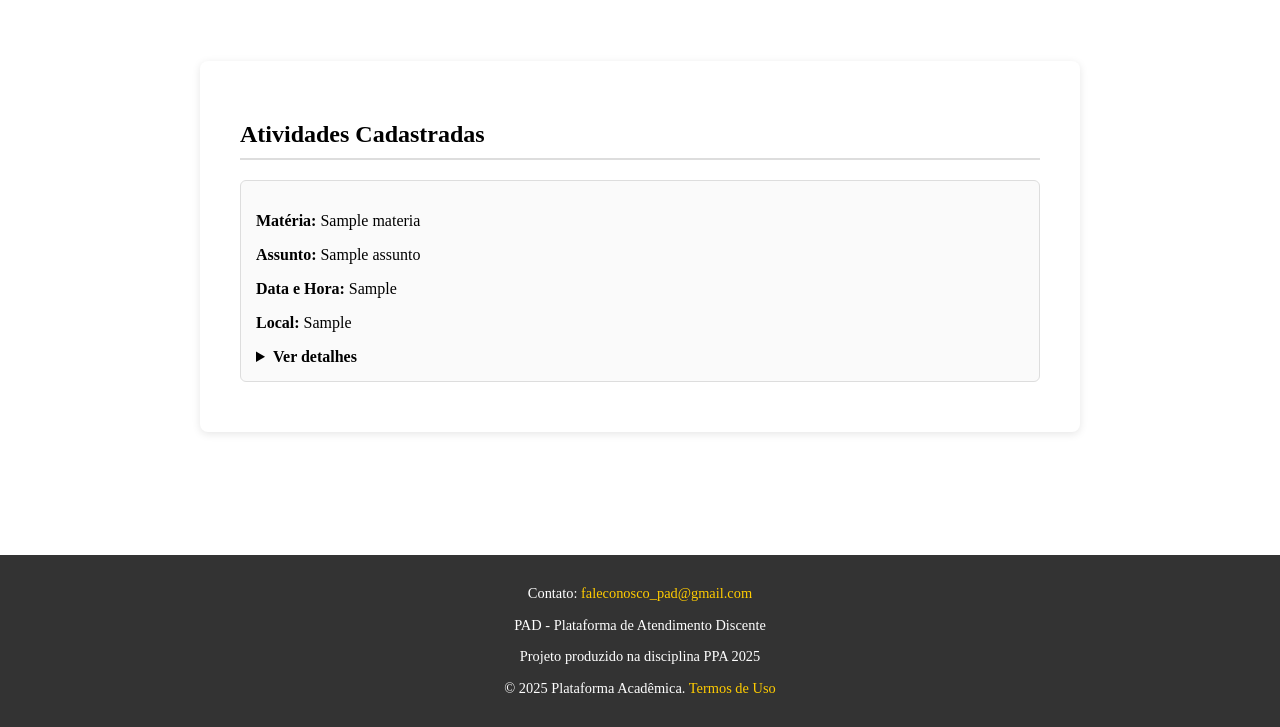
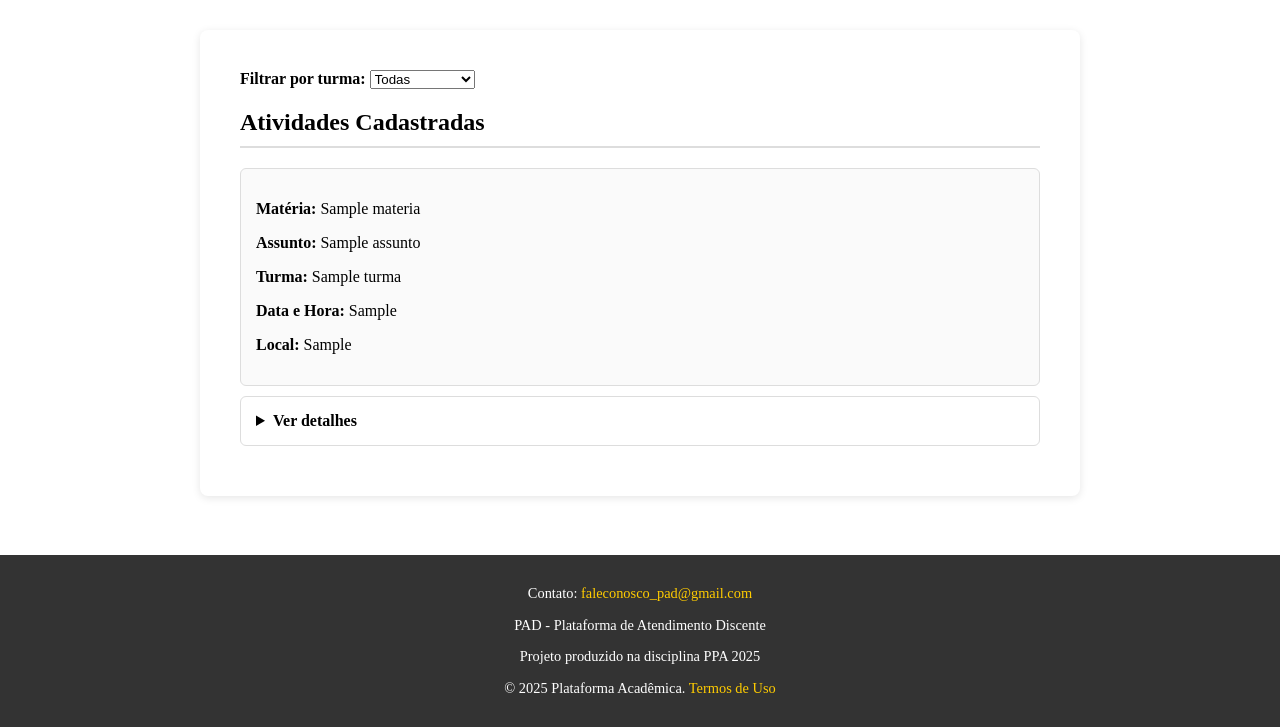
Before and after one commit to villa-junior/pad, a Flask app: template codigo/templates/atividades.html in a window 1280 px wide. Shown: the part 73-800 px from the top of the page. Run offline with Flask 3, Linux system fonts and the light colour scheme; the template is opened without the code that fills it: most values are stand-ins (such as "Sample title", 1, 10 or a date in 2020).

Commit message:
Filtro de atividades e delete_atividades

```diff
--- a/codigo/main.py
+++ b/codigo/main.py
@@ -1,5 +1,5 @@
-from atividadespad import insert_atividade, get_atividades
-from flask import Flask,render_template,url_for,session,request,redirect,flash,g
+from atividadespad import insert_atividade, get_atividades, delete_atividade
+from flask import Flask,render_template,url_for,session,request,redirect,flash,g, jsonify
 from faleConosco import insert_reclamacao,get_reclamacao
 from database import close_db
 from models import Turma, TipoAtividade, FormaAplicacao, LocalProva
@@ -82,6 +82,15 @@ def atividades():
         atividades = []
     return render_template("atividades.html", atividades=atividades)
 
+@app.route('/atividades/<int:id>', methods=['DELETE'])
+@login_required
+def excluir_atividade(id):
+    try:
+        delete_atividade(id)
+        return jsonify({"message": "Atividade excluída com sucesso."}), 200
+    except Exception as e:
+        return jsonify({"error": str(e)}), 400
+
 @app.route("/reclamar", methods=('GET', 'POST'))
 @login_required
 def post_reclamacoes_endpoint():
--- a/codigo/static/css/style.css
+++ b/codigo/static/css/style.css
@@ -143,3 +143,32 @@ footer a {
 footer a:hover {
     text-decoration: underline;
 }
+
+.atividade-row {
+    position: relative;
+    background: #fafafa;
+    padding: 15px;
+    border: 1px solid #ddd;
+    border-radius: 6px;
+    margin-bottom: 10px;
+}
+
+.detalhes-row {
+    padding: 15px;
+    border: 1px solid #ddd;
+    border-radius: 6px;
+    margin-bottom: 10px;
+}
+
+.btn-excluir {
+    display:none;
+    position:absolute;
+    right:10px;
+    top:10px;
+    background:#e74c3c;
+    color:#fff;
+    border:none;
+    padding:5px 10px;
+    border-radius:3px;
+    cursor:pointer;
+}
--- a/codigo/static/js/atividades.js
+++ b/codigo/static/js/atividades.js
@@ -1,20 +1,87 @@
-document.addEventListener('DOMContentLoaded', function() {
+document.addEventListener('DOMContentLoaded', function () {
     const atividadeRows = document.querySelectorAll('.atividade-row');
+    const detalhesRows = document.querySelectorAll('.detalhes-row');
+    const filtroTurma = document.getElementById('filtroTurma');
+    const botoesExcluir = document.querySelectorAll('.btn-excluir');
 
+    // Alternar visibilidade dos detalhes
     atividadeRows.forEach(row => {
-        row.addEventListener('click', function() {
-
+        row.addEventListener('click', function () {
             const detalhesRow = this.nextElementSibling;
 
-
-            document.querySelectorAll('.detalhes-row').forEach(dRow => {
+            detalhesRows.forEach(dRow => {
                 if (dRow !== detalhesRow) {
                     dRow.classList.remove('active');
                 }
             });
 
-
             detalhesRow.classList.toggle('active');
         });
     });
+
+    // Filtro por turma
+    if (filtroTurma) {
+        filtroTurma.addEventListener('change', () => {
+            const turmaSelecionada = filtroTurma.value;
+
+            atividadeRows.forEach(row => {
+                const detalhesRow = row.nextElementSibling;
+                const turmaTexto = row.querySelector('.turma').innerText;
+                const turma = turmaTexto.replace('Turma:', '').trim();
+
+                if (turmaSelecionada === 'todas' || turma === turmaSelecionada) {
+                    row.style.display = '';
+                    detalhesRow.style.display = '';
+                } else {
+                    row.style.display = 'none';
+                    detalhesRow.style.display = 'none';
+                }
+            });
+        });
+    }
+
+
+
+    atividadeRows.forEach((row, i) => {
+        const btnExcluir = botoesExcluir[i];
+        if (!btnExcluir) return;
+
+        btnExcluir.style.display = 'none';
+
+        row.addEventListener('click', (e) => {
+            e.stopPropagation();
+
+            botoesExcluir.forEach(b => b.style.display = 'none');
+
+            if (btnExcluir.style.display === 'none' || btnExcluir.style.display === '') {
+                btnExcluir.style.display = 'inline-block';
+            } else {
+                btnExcluir.style.display = 'none';
+            }
+        });
+
+        btnExcluir.addEventListener('click', (e) => {
+            e.stopPropagation(); // para não acionar o toggle do row
+            const atividadeId = btnExcluir.getAttribute('data-id');
+            const confirmar = confirm('Tem certeza que deseja excluir esta atividade?');
+            if (confirmar) {
+                fetch(`/atividades/${atividadeId}`, { method: 'DELETE' })
+    .then(response => response.json())
+    .then(data => {
+        if (data.message) {
+            alert(data.message);
+            location.reload();
+        } else {
+            alert(data.error || 'Erro ao excluir.');
+        }
+    })
+    .catch(() => alert('Erro na requisição.'));
+            }
+        });
+    });
+
+    // Clicar fora esconde todos os botões excluir
+    document.body.addEventListener('click', () => {
+        botoesExcluir.forEach(b => b.style.display = 'none');
+    });
 });
--- a/codigo/templates/atividades.html
+++ b/codigo/templates/atividades.html
@@ -16,15 +16,31 @@
     </header>
 
     <main>
+        <div>
+    <label for="filtroTurma"><strong>Filtrar por turma:</strong></label>
+    <select id="filtroTurma">
+        <option value="todas">Todas</option>
+        {% set turmas = atividades | map(attribute='turma') | list | unique %}
+        {% for turma in turmas %}
+            <option value="{{ turma }}">{{ turma }}</option>
+        {% endfor %}
+    </select>
+</div>
+
         {% if atividades %}
             <h2>Atividades Cadastradas</h2>
             <div class="reclamacoes">
                 {% for atividade in atividades %}
-                <div class="reclamacao">
+                <div class="atividade-row">
     <p><strong>Matéria:</strong> {{ atividade.materia }}</p>
     <p><strong>Assunto:</strong> {{ atividade.assunto }}</p>
+    <p class="turma"><strong>Turma:</strong> {{ atividade.turma }}</p>
     <p><strong>Data e Hora:</strong> {{ atividade.data_hora_realizacao }}</p>
     <p><strong>Local:</strong> {{ atividade.local_prova }}</p>
+
+    <button class="btn-excluir" data-id="{{ atividade.id }}">Excluir</button>
+</div>
+<div class="detalhes-row">
     <details>
         <summary><strong>Ver detalhes</strong></summary>
         <div>
@@ -35,6 +51,7 @@
         </div>
     </details>
 </div>
+
                 {% endfor %}
             </div>
         {% else %}
```
Also changed, not shown: codigo/atividadespad.py (+11 -0 lines). Lines whose indentation alone changed are shown as unchanged.
